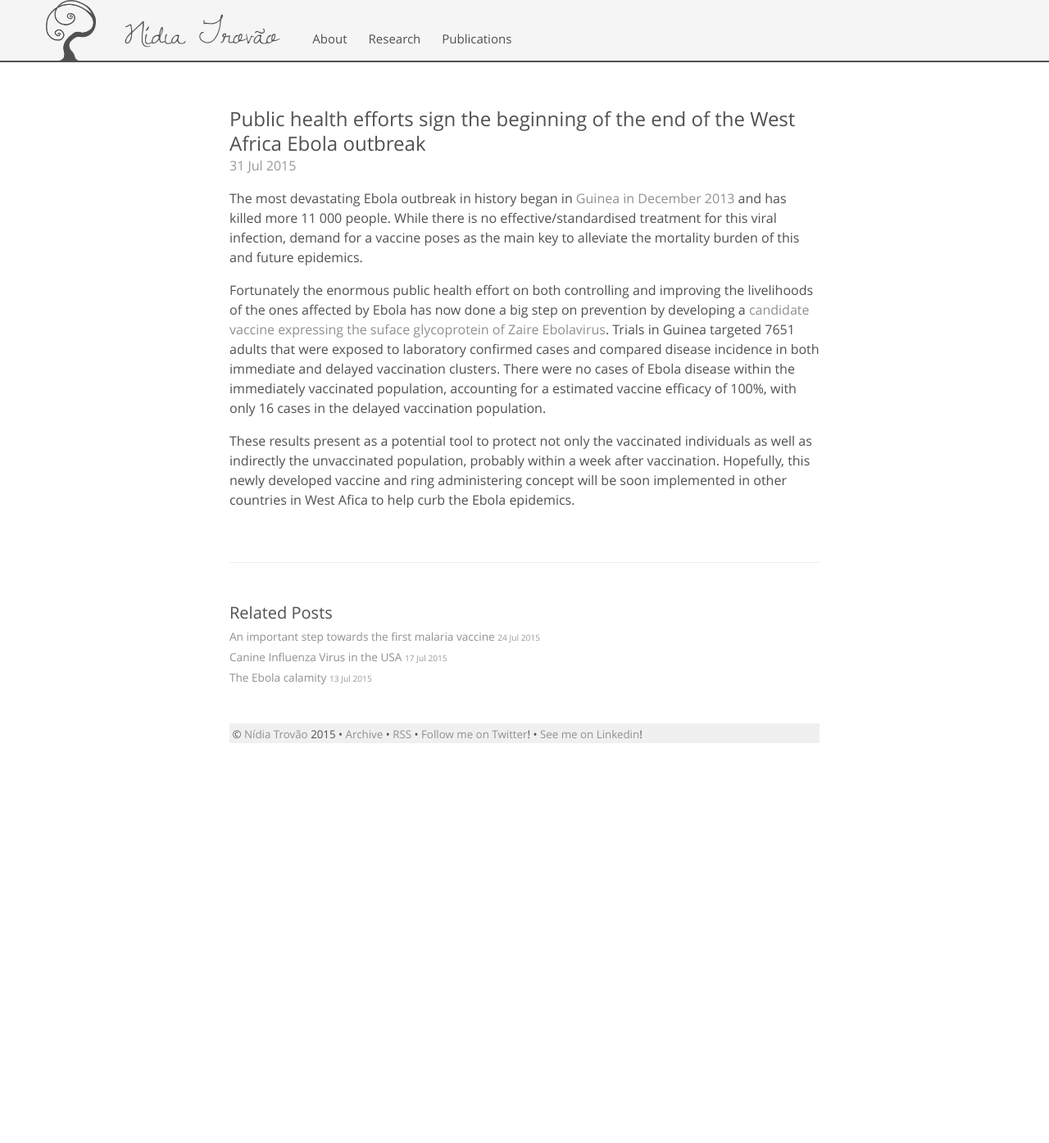
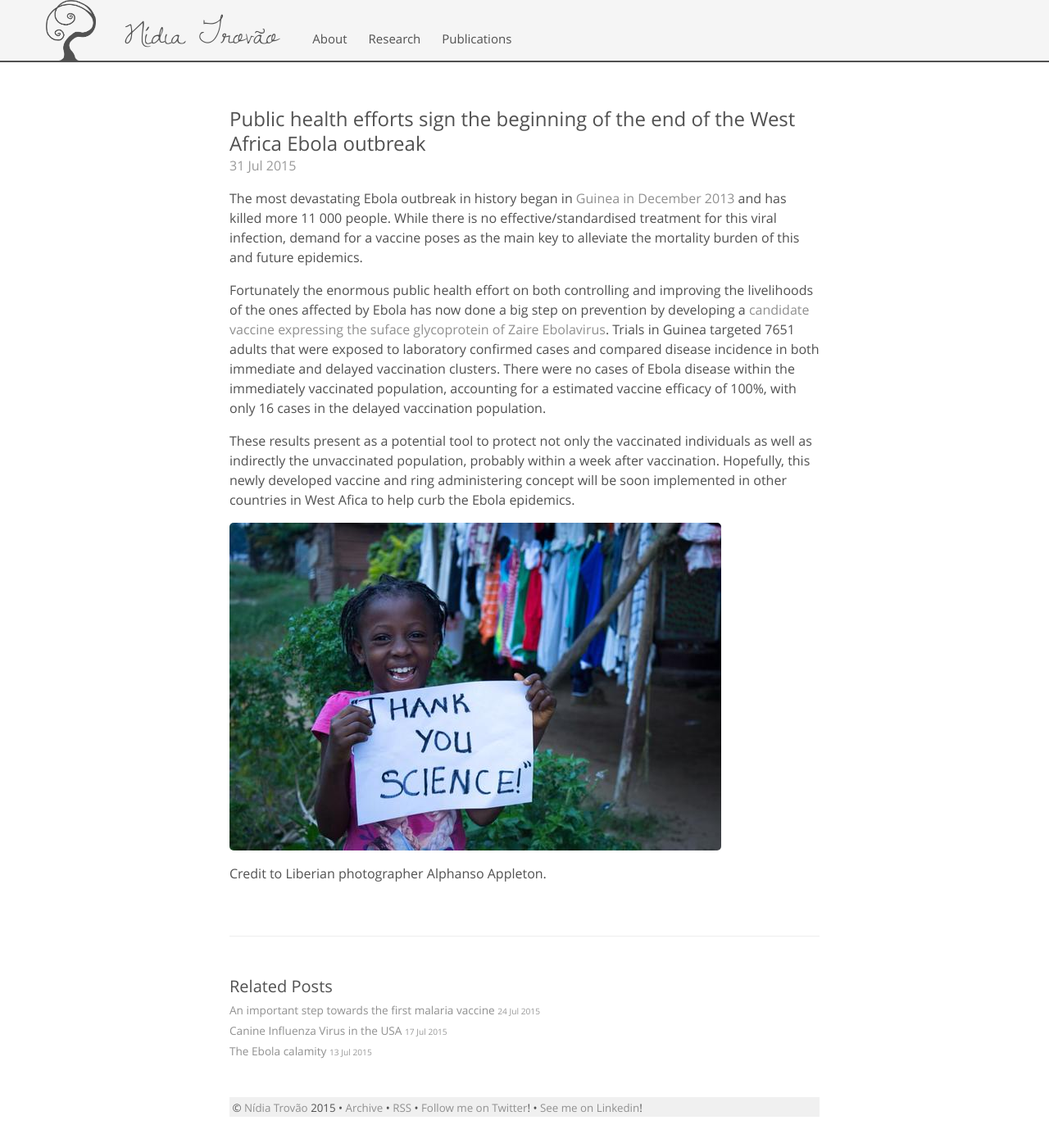
Before and after one commit to nidiatrovao/nidiatrovao.github.io, a Jekyll site: the page built from _posts/2015-07-31-vaccine-ebola.md, in a window 1280 px wide. Shown: the whole page at 82% size. Built offline with Jekyll 4.4.1, drawn with Linux system fonts in a browser that asks for light colours; before the commit the page ends 939 px from its top, so only the background shows below that.

Commit message:
7th post edit

```diff
--- a/_posts/2015-07-31-vaccine-ebola.md
+++ b/_posts/2015-07-31-vaccine-ebola.md
@@ -11,3 +11,6 @@
 
 These results present as a potential tool to protect not only the vaccinated individuals as well as indirectly the unvaccinated population, probably within a week after vaccination.
 Hopefully, this newly developed vaccine and ring administering concept will be soon implemented in other countries in West Afica to help curb the Ebola epidemics.
+
+![&copy; Credit to Liberian photographer Alphanso Appleton](/images/AlphansoAppleton_EbolaLiberia.jpg)
+Credit to Liberian photographer Alphanso Appleton.
```
Also changed, not shown: images/AlphansoAppleton_EbolaLiberia.jpg (added).
